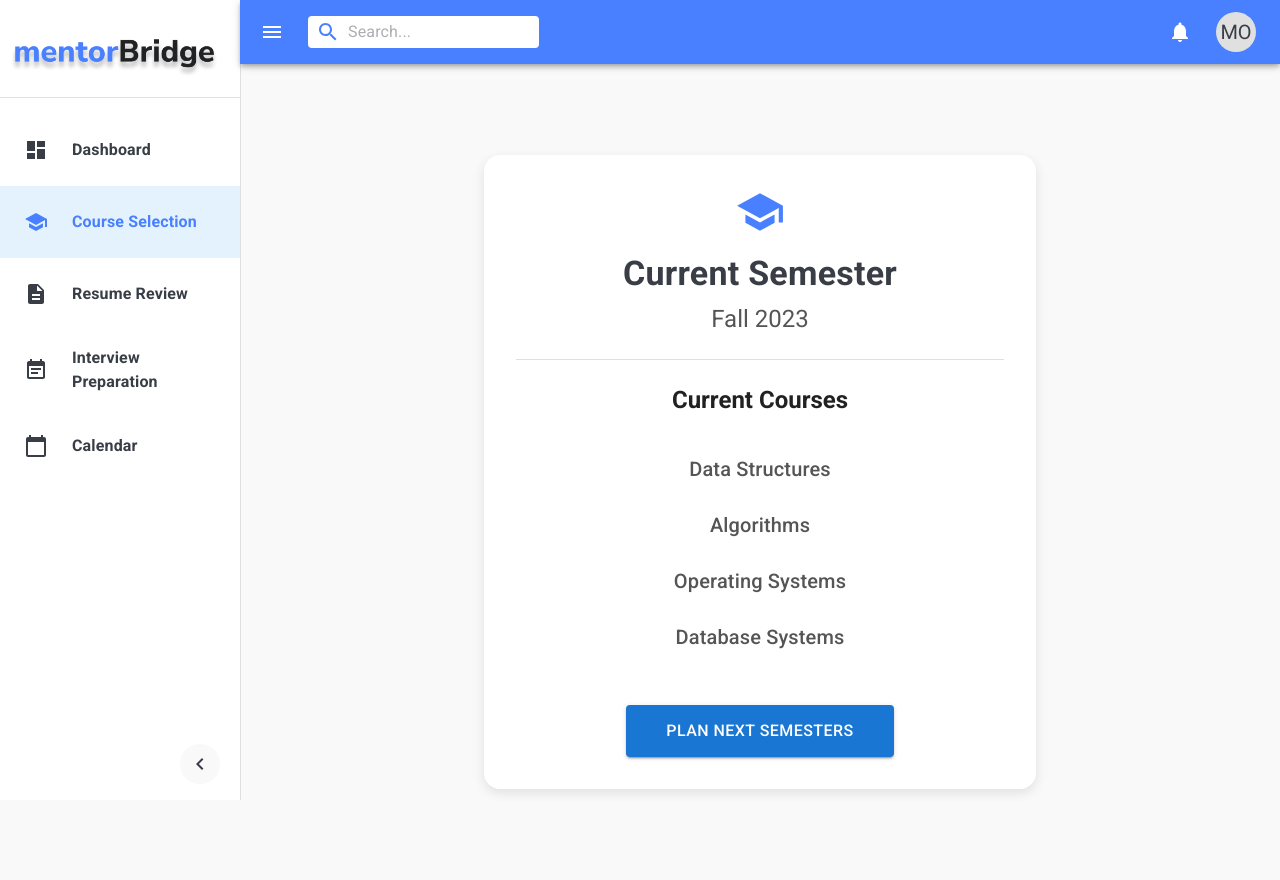
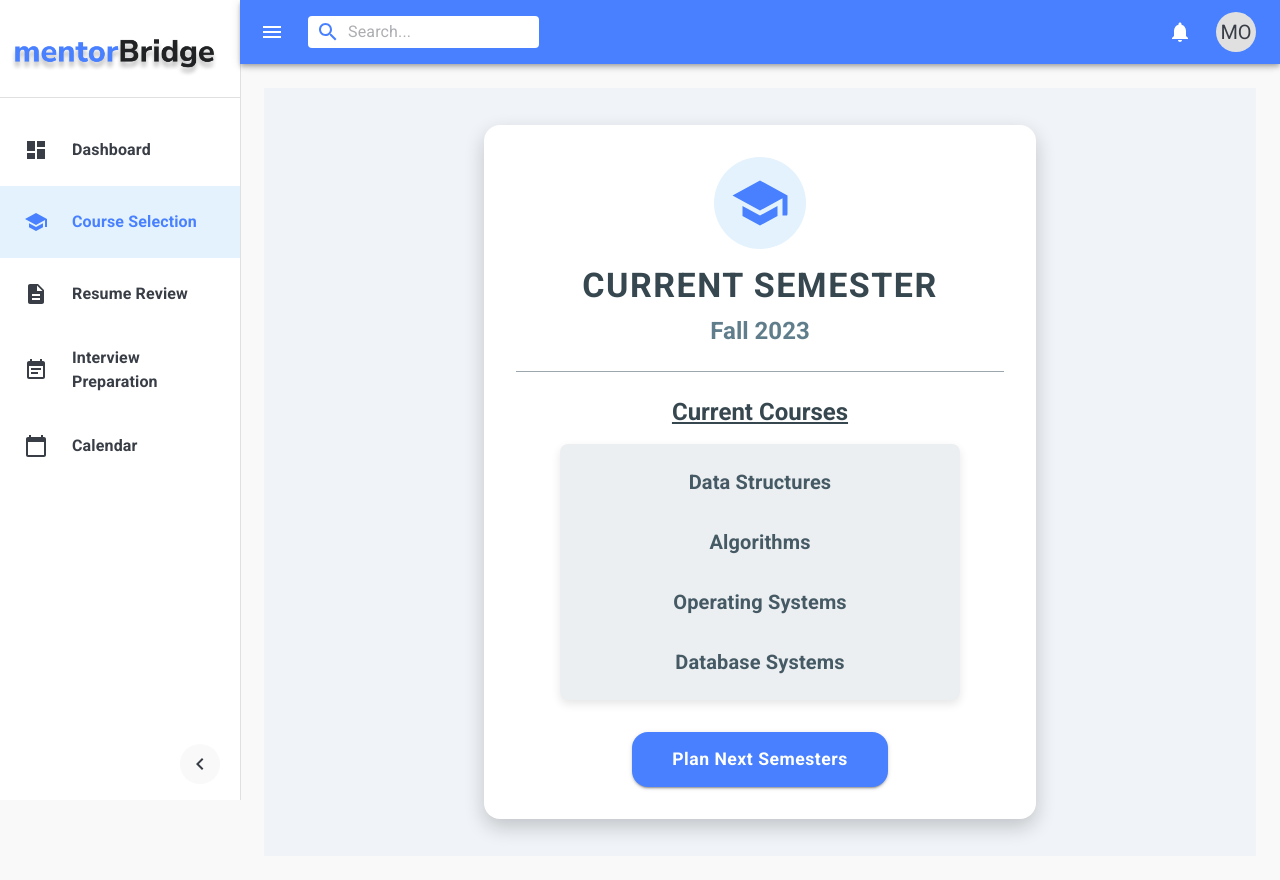
Before and after one commit to ChinmayJoshi98/mentorBridge, a React (Create React App) app in the folder client/: page /course-selection in a window 1280 px wide. Built offline with nearby package versions, Linux system fonts and the light colour scheme.

Commit message:
course selection UI improved

```diff
--- a/client/src/pages/courseSelection/CourseSelectionLanding.js
+++ b/client/src/pages/courseSelection/CourseSelectionLanding.js
@@ -9,6 +9,7 @@ import {
   Box,
   Divider,
   Container,
+  Icon,
 } from '@mui/material';
 import { useNavigate } from 'react-router-dom';
 import SchoolIcon from '@mui/icons-material/School';
@@ -29,7 +30,7 @@ const CourseSelectionLanding = () => {
   return (
     <Box
       sx={{
-        backgroundColor: '#F9F9F9',
+        backgroundColor: '#F0F4F8',
         minHeight: 'calc(100vh - 64px)', // Adjust for Navbar height
         display: 'flex',
         alignItems: 'center',
@@ -43,12 +44,13 @@ const CourseSelectionLanding = () => {
             padding: 4,
             borderRadius: 4,
             backgroundColor: '#FFFFFF',
-            boxShadow: '0 4px 12px rgba(0, 0, 0, 0.1)',
+            boxShadow: '0 8px 20px rgba(0, 0, 0, 0.2)',
             textAlign: 'center',
             display: 'flex',
             flexDirection: 'column',
             alignItems: 'center',
-            minHeight: '70vh', // Ensures the button stays at the bottom
+            minHeight: '70vh',
+            position: 'relative',
           }}
         >
           <Box
@@ -60,39 +62,78 @@ const CourseSelectionLanding = () => {
               alignItems: 'center',
             }}
           >
-            <SchoolIcon sx={{ fontSize: 50, color: '#4880FF', mb: 2 }} />
+            <SchoolIcon
+              sx={{
+                fontSize: 60,
+                color: '#4880FF',
+                mb: 2,
+                backgroundColor: '#E3F2FD',
+                borderRadius: '50%',
+                padding: 2,
+              }}
+            />
             <Typography
               variant="h4"
               fontWeight="bold"
-              sx={{ mb: 1, color: '#393E46' }}
+              sx={{
+                mb: 1,
+                color: '#37474F',
+                textTransform: 'uppercase',
+                letterSpacing: 1.5,
+              }}
             >
               Current Semester
             </Typography>
-            <Typography variant="h5" sx={{ mb: 3, color: '#555555' }}>
+            <Typography
+              variant="h5"
+              sx={{
+                mb: 3,
+                color: '#607D8B',
+                fontWeight: 'bold',
+              }}
+            >
               {currentCourses.semester}
             </Typography>
-            <Divider sx={{ mb: 3, width: '100%' }} />
-            <Typography variant="h5" fontWeight="bold" sx={{ mb: 2 }}>
+            <Divider sx={{ mb: 3, width: '100%', backgroundColor: '#B0BEC5' }} />
+            <Typography
+              variant="h5"
+              fontWeight="bold"
+              sx={{
+                mb: 2,
+                color: '#37474F',
+                textDecoration: 'underline',
+              }}
+            >
               Current Courses
             </Typography>
             <List
               sx={{
                 width: '100%',
-                maxWidth: 360,
+                maxWidth: 400,
+                backgroundColor: '#ECEFF1',
+                borderRadius: 2,
+                boxShadow: '0 4px 10px rgba(0, 0, 0, 0.1)',
               }}
             >
               {currentCourses.courses.map((course, index) => (
                 <ListItem
                   key={index}
                   disableGutters
-                  sx={{ justifyContent: 'center' }}
+                  sx={{
+                    justifyContent: 'center',
+                    padding: '10px 0',
+                    '&:hover': {
+                      backgroundColor: '#CFD8DC',
+                    },
+                  }}
                 >
                   <ListItemText
                     primary={course}
                     primaryTypographyProps={{
                       variant: 'h6',
-                      color: '#555555',
+                      color: '#455A64',
                       textAlign: 'center',
+                      fontWeight: 'bold',
                     }}
                   />
                 </ListItem>
@@ -102,7 +143,19 @@ const CourseSelectionLanding = () => {
           <Button
             variant="contained"
             color="primary"
-            sx={{ mt: 4, px: 5, py: 1.5, fontSize: '1rem' }}
+            sx={{
+              mt: 4,
+              px: 5,
+              py: 1.5,
+              fontSize: '1.1rem',
+              borderRadius: 4,
+              backgroundColor: '#4880FF',
+              '&:hover': {
+                backgroundColor: '#306AC9',
+              },
+              textTransform: 'capitalize',
+              fontWeight: 'bold',
+            }}
             onClick={() => navigate('/course-selection/plan')}
           >
             Plan Next Semesters
--- a/client/src/pages/courseSelection/InterestsSelection.js
+++ b/client/src/pages/courseSelection/InterestsSelection.js
@@ -1,5 +1,14 @@
 import React, { useState } from 'react';
-import { Box, Typography, Button, Autocomplete, TextField, Chip, Paper } from '@mui/material';
+import {
+  Box,
+  Typography,
+  Button,
+  Autocomplete,
+  TextField,
+  Chip,
+  Paper,
+} from '@mui/material';
+import InterestsIcon from '@mui/icons-material/Interests';
 
 const interestsList = [
   'Data Science',
@@ -24,7 +33,13 @@ const interestsList = [
   'Bioinformatics',
   'Cryptography',
 ];
-const InterestsSelection = ({ selectionData, setSelectionData, handleNext, handleBack }) => {
+
+const InterestsSelection = ({
+  selectionData,
+  setSelectionData,
+  handleNext,
+  handleBack,
+}) => {
   const [inputValue, setInputValue] = useState('');
 
   const handleChange = (event, values) => {
@@ -32,15 +47,40 @@ const InterestsSelection = ({ selectionData, setSelectionData, handleNext, handl
   };
 
   return (
+    <Box
+      sx={{
+        display: 'flex',
+        justifyContent: 'center',
+        alignItems: 'center',
+        minHeight: '80vh',
+        backgroundColor: '#F5F7FA',
+      }}
+    >
       <Paper
         sx={{
-        padding: 4,
-        borderRadius: 4,
+          padding: 5,
+          borderRadius: 6,
           backgroundColor: '#FFFFFF',
-        boxShadow: '0 2px 8px rgba(0, 0, 0, 0.1)',
+          boxShadow: '0 8px 20px rgba(0, 0, 0, 0.2)',
+          maxWidth: 600,
+          width: '100%',
         }}
       >
-      <Typography variant="h5" fontWeight="bold" sx={{ mb: 3 }}>
+        <Box
+          sx={{
+            display: 'flex',
+            justifyContent: 'center',
+            alignItems: 'center',
+            mb: 3,
+          }}
+        >
+          <InterestsIcon sx={{ fontSize: 48, color: '#388E3C' }} />
+        </Box>
+        <Typography
+          variant="h4"
+          fontWeight="bold"
+          sx={{ mb: 3, textAlign: 'center', color: '#2E3B55' }}
+        >
           Select Your Academic Interests
         </Typography>
         <Autocomplete
@@ -54,13 +94,51 @@ const InterestsSelection = ({ selectionData, setSelectionData, handleNext, handl
           }}
           renderTags={(value, getTagProps) =>
             value.map((option, index) => (
-            <Chip label={option} {...getTagProps({ index })} key={index} />
+              <Chip
+                label={option}
+                {...getTagProps({ index })}
+                key={index}
+                sx={{
+                  backgroundColor: '#388E3C20',
+                  color: '#388E3C',
+                  fontWeight: 'bold',
+                }}
+              />
             ))
           }
-        renderInput={(params) => <TextField {...params} label="Interests" />}
+          renderInput={(params) => (
+            <TextField
+              {...params}
+              label="Interests"
+              variant="outlined"
+              sx={{
+                '& .MuiOutlinedInput-root': {
+                  borderRadius: 3,
+                },
+              }}
             />
-      <Box sx={{ display: 'flex', justifyContent: 'space-between', mt: 3 }}>
-        <Button variant="outlined" onClick={handleBack}>
+          )}
+          sx={{
+            mb: 4,
+            '& .MuiAutocomplete-root': {
+              borderRadius: 3,
+            },
+          }}
+        />
+        <Box sx={{ display: 'flex', justifyContent: 'space-between', gap: 2 }}>
+          <Button
+            variant="outlined"
+            onClick={handleBack}
+            sx={{
+              padding: '10px 20px',
+              color: '#388E3C',
+              borderColor: '#388E3C',
+              '&:hover': {
+                backgroundColor: '#E8F5E9',
+                borderColor: '#388E3C',
+              },
+            }}
+          >
             Back
           </Button>
           <Button
@@ -68,11 +146,19 @@ const InterestsSelection = ({ selectionData, setSelectionData, handleNext, handl
             color="primary"
             onClick={handleNext}
             disabled={selectionData.interests.length === 0}
+            sx={{
+              padding: '10px 20px',
+              backgroundColor: '#388E3C',
+              '&:hover': {
+                backgroundColor: '#2E7D32',
+              },
+            }}
           >
             Next
           </Button>
         </Box>
       </Paper>
+    </Box>
   );
 };
 
--- a/client/src/pages/courseSelection/SemesterInput.js
+++ b/client/src/pages/courseSelection/SemesterInput.js
@@ -1,5 +1,6 @@
 import React from 'react';
 import { Box, TextField, Button, Paper, Typography } from '@mui/material';
+import SchoolIcon from '@mui/icons-material/School';
 import { useNavigate } from 'react-router-dom';
 
 const SemesterInput = ({ selectionData, setSelectionData, handleNext }) => {
@@ -14,38 +15,65 @@ const SemesterInput = ({ selectionData, setSelectionData, handleNext }) => {
       sx={{
         display: 'flex',
         justifyContent: 'center',
-        mt: 4,
+        alignItems: 'center',
+        minHeight: '80vh',
+        backgroundColor: '#F5F7FA',
       }}
     >
       <Paper
         sx={{
-          padding: 4,
-          borderRadius: 4,
+          padding: 5,
+          borderRadius: 6,
           maxWidth: 500,
           width: '100%',
           backgroundColor: '#FFFFFF',
-          boxShadow: '0 4px 12px rgba(0, 0, 0, 0.1)',
+          boxShadow: '0 8px 20px rgba(0, 0, 0, 0.2)',
           textAlign: 'center',
         }}
       >
-        <Typography variant="h5" fontWeight="bold" sx={{ mb: 3 }}>
+        <Box
+          sx={{
+            display: 'flex',
+            justifyContent: 'center',
+            alignItems: 'center',
+            mb: 3,
+          }}
+        >
+          <SchoolIcon sx={{ fontSize: 48, color: '#1565C0' }} />
+        </Box>
+        <Typography variant="h4" fontWeight="bold" sx={{ mb: 3, color: '#2E3B55' }}>
           How many semesters do you have left?
         </Typography>
         <TextField
           type="number"
           variant="outlined"
-          label="Semesters Left"
+          label="Enter Semesters"
           value={selectionData.semestersLeft}
           onChange={handleChange}
           InputProps={{ inputProps: { min: 1 } }}
           fullWidth
+          sx={{
+            mb: 4,
+            '& .MuiOutlinedInput-root': {
+              borderRadius: 3,
+            },
+          }}
         />
-        <Box sx={{ display: 'flex', justifyContent: 'space-between', mt: 3 }}>
+        <Box sx={{ display: 'flex', justifyContent: 'space-between', gap: 2 }}>
           <Button
             variant="outlined"
             onClick={() => navigate('/course-selection')}
+            sx={{
+              padding: '10px 20px',
+              color: '#1565C0',
+              borderColor: '#1565C0',
+              '&:hover': {
+                backgroundColor: '#E3F2FD',
+                borderColor: '#1565C0',
+              },
+            }}
           >
-            Back to Current Courses
+            Back
           </Button>
           <Button
             variant="contained"
@@ -56,6 +84,13 @@ const SemesterInput = ({ selectionData, setSelectionData, handleNext }) => {
               }
             }}
             disabled={!selectionData.semestersLeft}
+            sx={{
+              padding: '10px 20px',
+              backgroundColor: '#1565C0',
+              '&:hover': {
+                backgroundColor: '#0D47A1',
+              },
+            }}
           >
             Next
           </Button>
```
Lines whose indentation alone changed are shown as unchanged.
